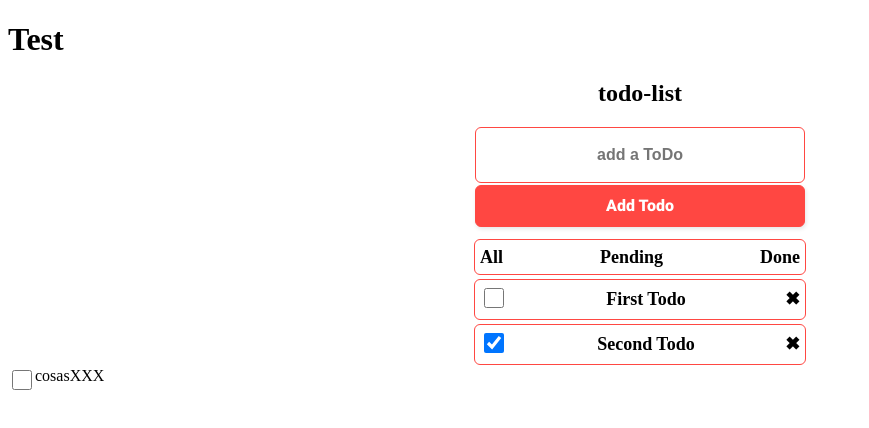
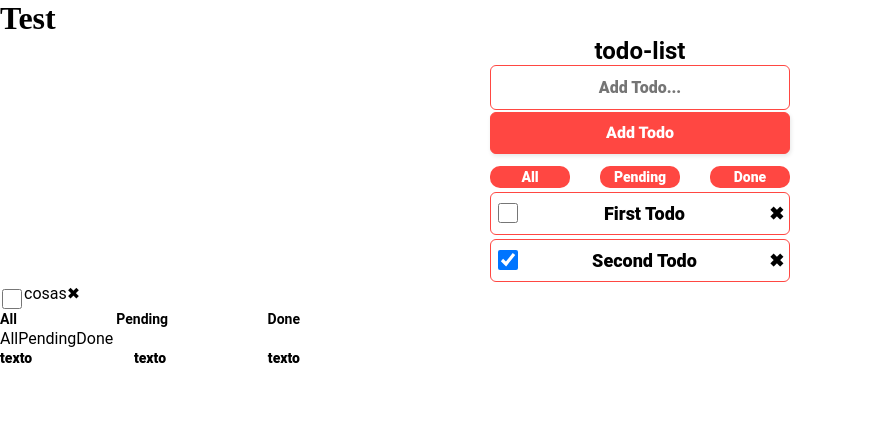
Before and after one commit to checkmyprojects/todolist, an Angular app: page / in a window 1280 px wide. Shown: the top 428 px of the page, without its empty margins (0-869 px from the left). Built offline with nearby package versions, Linux system fonts and the light colour scheme.

Commit message:
styling done

```diff
--- a/src/app/todo-list/todo-list.component.css
+++ b/src/app/todo-list/todo-list.component.css
@@ -1,7 +1,12 @@
 h2{
     text-align: center;
 }
-
+* {
+    box-sizing: border-box;
+    padding: 0;
+    margin: 0;
+    font-family: nunito,roboto,proxima-nova,"proxima nova",sans-serif;
+  }
 .inputBox{
     font-size: 16px;
     font-weight: 800;
@@ -13,8 +18,9 @@ h2{
     text-align: center;
 }
 input[type=checkbox] {
-    width: 1.5em;
+    width: 1.5rem;
     height: 1.5em;
+    margin-top: 5px;
   }
 .todoList{
     font-size: 18px;
@@ -23,20 +29,53 @@ input[type=checkbox] {
     display: flex;
     justify-content: space-between;
     align-items: center;
-    width: 320px;
+    width: 300px;
     border: 1px solid #FF4742;
     border-radius: 6px;
     margin: 2px 0;
     padding: 5px;
+    text-align: center;
+}
+
+.filter{
+    font-size: 14px;
+    font-weight: 800;
+    /* line-height: 24px; */
+    display: flex;
+    justify-content: space-between;
+    align-items: center;
+    width: 300px;
+    /* border: 1px solid #FF4742;
+    background-color: #FF4742;
+    color: white; */
+    border-radius: 6px;
+    margin: 2px 0;
+    /* padding: 5px; */
+    /* height: 1rem; */
+}
+
+.filter > p{
+    /* width: 31%; */
+    /* text-align: center; */
+    background-color: #FF4742;
+    border-radius: 10px;
+    padding: 3px;
+    color: white;
+    width: 80px;
+    text-align: center;
 }
 
 .flextest{
+    width: 300px;
     display: flex;
-    width: 400px;
 }
-.flextest *{
-    display: block;
+.flextest li{
+    display: inline;
+    /* width: 33%; */
+    float: right;
+
 }
+
 
 .flex{
     display: flex;
@@ -62,7 +101,7 @@ input[type=checkbox] {
 /* Add Todo Button */
 .button-24 {
     margin: 2px 0 10px 0;
-    width: 330px;
+    width: 300px;
     background: #FF4742;
     border: 1px solid #FF4742;
     border-radius: 6px;
--- a/src/app/todo-list/todo-list.component.html
+++ b/src/app/todo-list/todo-list.component.html
@@ -1,11 +1,11 @@
 <h2>todo-list</h2>
 <div class="flex">
-    <input class="textBox" type="text" placeholder="add a ToDo" [(ngModel)]="inputTodo" (keyup.enter)="addTodo()">
+    <input class="textBox" type="text" placeholder="Add Todo..." [(ngModel)]="inputTodo" (keyup.enter)="addTodo()">
     <input class="button-24" type="submit" value="Add Todo" (click)="addTodo()">
-    <div class="todoList">
-        <span (click)="filterTodos('all')">All</span>
-        <span (click)="filterTodos('pending')">Pending</span>
-        <span (click)="filterTodos('done')">Done</span>
+    <div class="filter">
+        <p (click)="filterTodos('all')">All</p>
+        <p (click)="filterTodos('pending')">Pending</p>
+        <p (click)="filterTodos('done')">Done</p>
     </div>
     <!-- <div *ngFor="let todo of todos; let i = index;">
         <div class="todoList">
@@ -97,5 +97,24 @@
 <div class="flextest">
     <input type="checkbox">
     <span>cosas</span>
-    <span>XXX</span>
+    <span>✖</span>
 </div>
+<div class="filter">
+    <h4 (click)="filterTodos('all')">All</h4>
+    <h4 (click)="filterTodos('pending')">Pending</h4>
+    <h4 (click)="filterTodos('done')">Done</h4>
+</div>
+
+<ul class="flextest">
+    <li (click)="filterTodos('all')">All</li>
+    <li (click)="filterTodos('pending')">Pending</li>
+    <li (click)="filterTodos('done')">Done</li>
+</ul>
+
+<div *ngIf="listView === 'all'" class="filter">
+    <!-- <input type="checkbox" checked="checked"> -->
+    <span >texto</span>
+    <span >texto</span>
+    <span >texto</span>
+    <!-- <span >✖</span> -->
+</div>
--- a/src/styles.css
+++ b/src/styles.css
@@ -1 +1,6 @@
 /* You can add global styles to this file, and also import other style files */
+* {
+    margin: 0;
+    padding: 0;
+    /* box-sizing: border-box; */
+}
```
